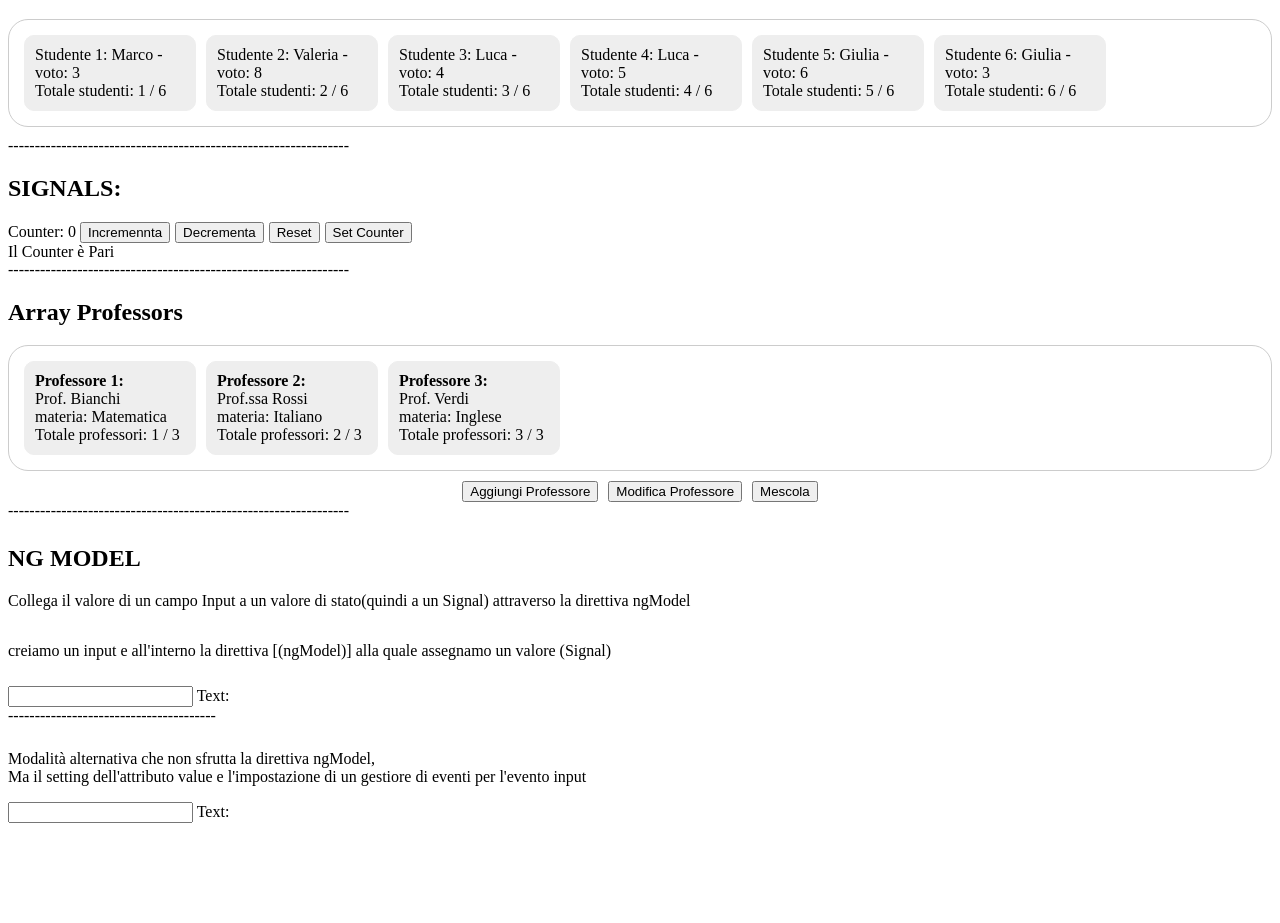
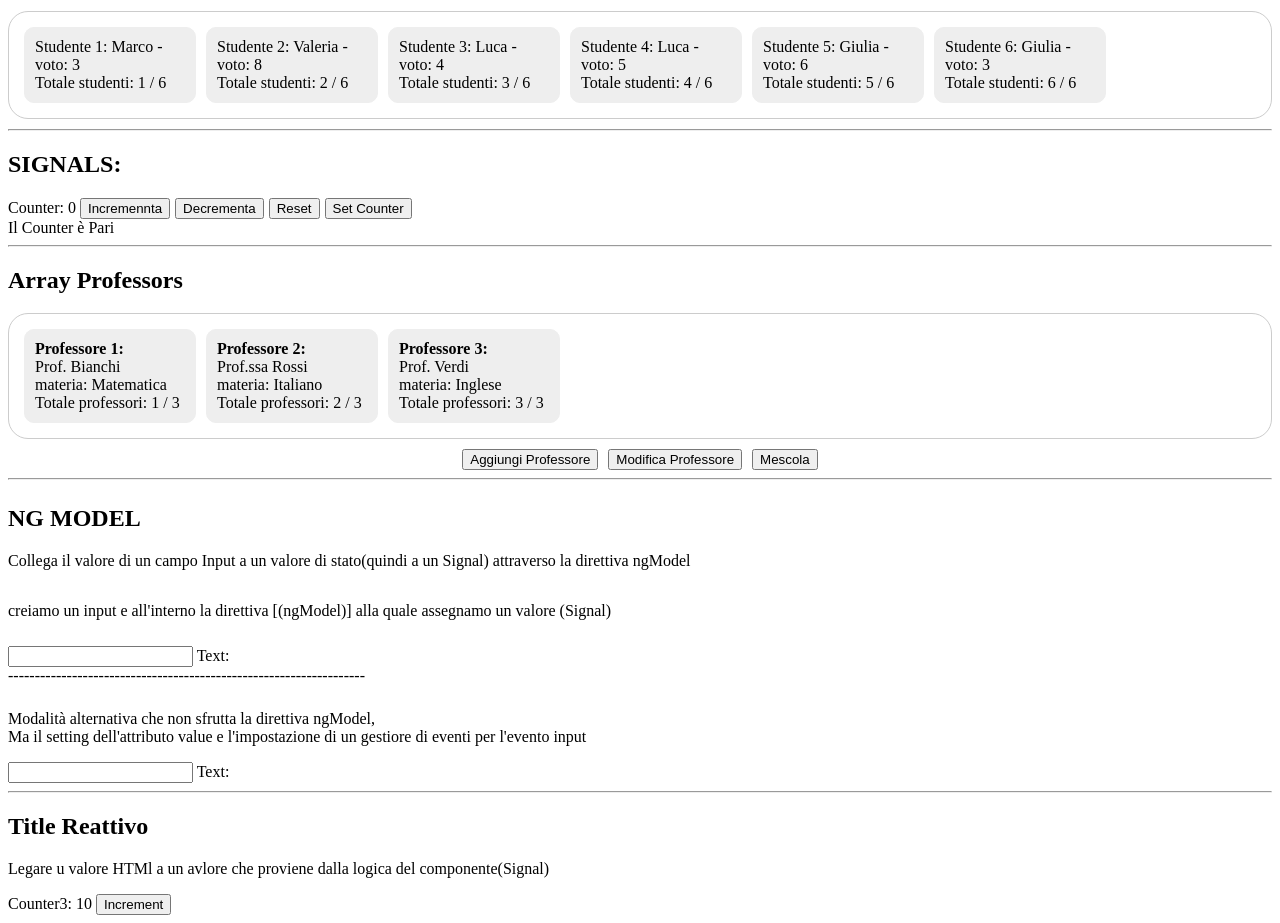
Before and after one commit to DylanBlanco/learn_angular, an Angular app: page / in a window 1280 px wide. Shown: the part 146-1069 px from the top of the page. Before the commit the page ends 977 px from the top, so only its background shows below. Built offline with nearby package versions, Linux system fonts and the light colour scheme.

Commit message:
Title Reattivo

```diff
--- a/src/app/app.component.html
+++ b/src/app/app.component.html
@@ -27,7 +27,8 @@
     }
 }
 
-<div>----------------------------------------------------------------</div>
+<hr>
+
 <h2>Iterzione con for: Array Students</h2>
 <div class="card-students">
     @for (s of students; track s.id) {
@@ -42,7 +43,8 @@
     }
 </div>
 
-<div>----------------------------------------------------------------</div>
+<hr>
+
 <section>
     <h2>SIGNALS:</h2>
     <div>
@@ -64,7 +66,7 @@
         }
     </div>
 
-    <div>----------------------------------------------------------------</div>
+    <hr>
 
     <h2>Array Professors</h2>
     <div class="card-students">
@@ -92,7 +94,7 @@
         <button (click)="randomOrder()">Mescola</button>
     </div>
 
-    <div>----------------------------------------------------------------</div>
+    <hr>
 
     <section style="margin-top: 25px;">
         <h2>NG MODEL</h2>
@@ -111,7 +113,7 @@
 
     </section>
 
-    <div>---------------------------------------</div>
+    <div>-------------------------------------------------------------------</div>
 
     <section style="margin-top: 25px;">
         <p>
@@ -127,4 +129,16 @@
             </div>
         </div>
     </section>
+
+    <hr>
+
+    <section>
+        <h2>Title Reattivo</h2>
+        <p>Legare u valore HTMl a un avlore che proviene dalla logica del componente(Signal)</p>
+
+        <div [title]="'Counter3: ' + counter3()">  <!--  Title reattivo (stringa + valore del signal) -->
+            Counter3: {{ counter3() }}
+            <button (click)=incrCounter3()>Increment</button>
+        </div>
+    </section>
 </section>
--- a/src/app/app.component.ts
+++ b/src/app/app.component.ts
@@ -85,4 +85,12 @@ export class AppComponent {
         // }
         this.text2.set((e.target as HTMLInputElement).value)
     }
+
+    //  --------------------------------------------------------------------
+
+    counter3 = signal(10)
+
+    incrCounter3() {
+        this.counter3.update(v => v + 1);
+    }
 }
```
